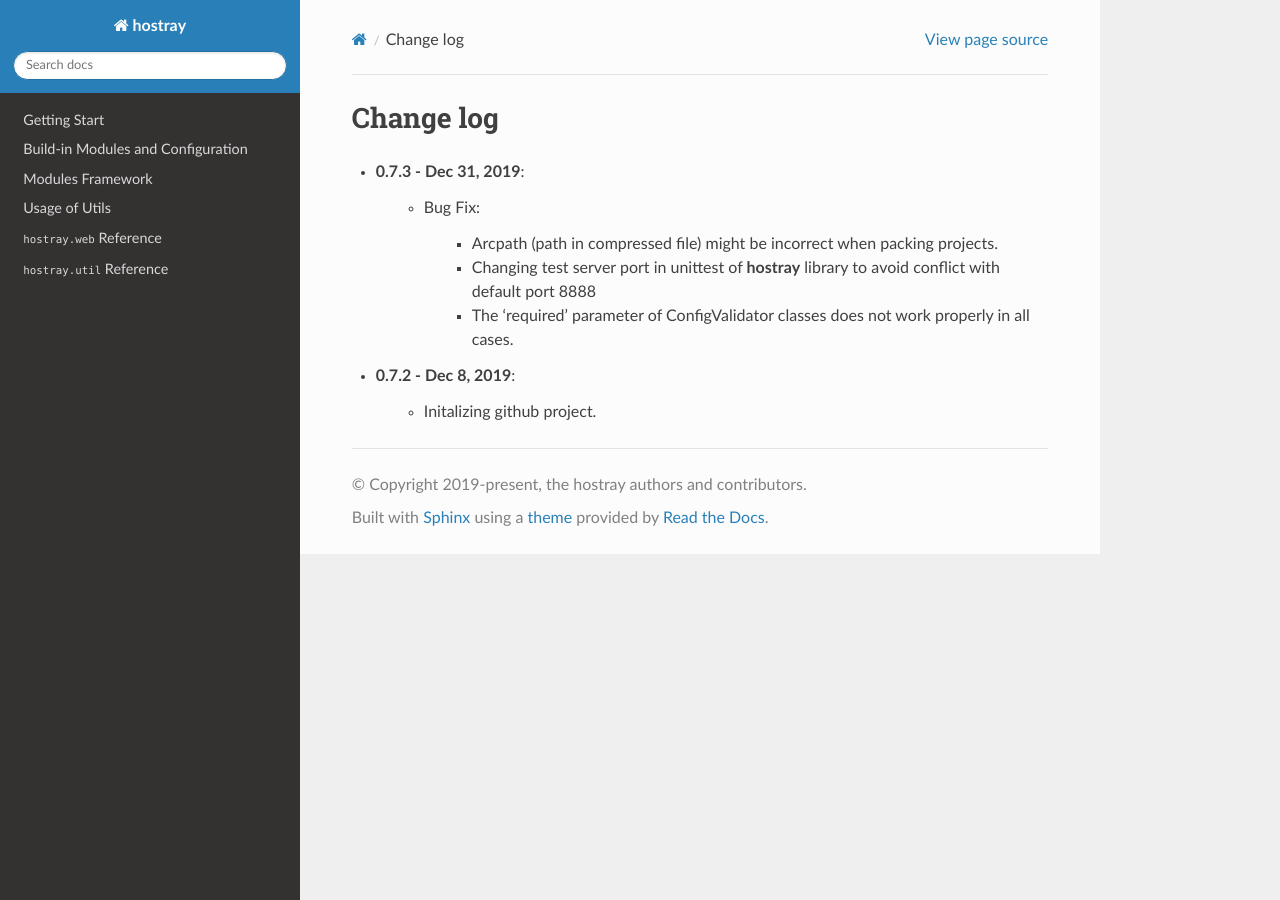
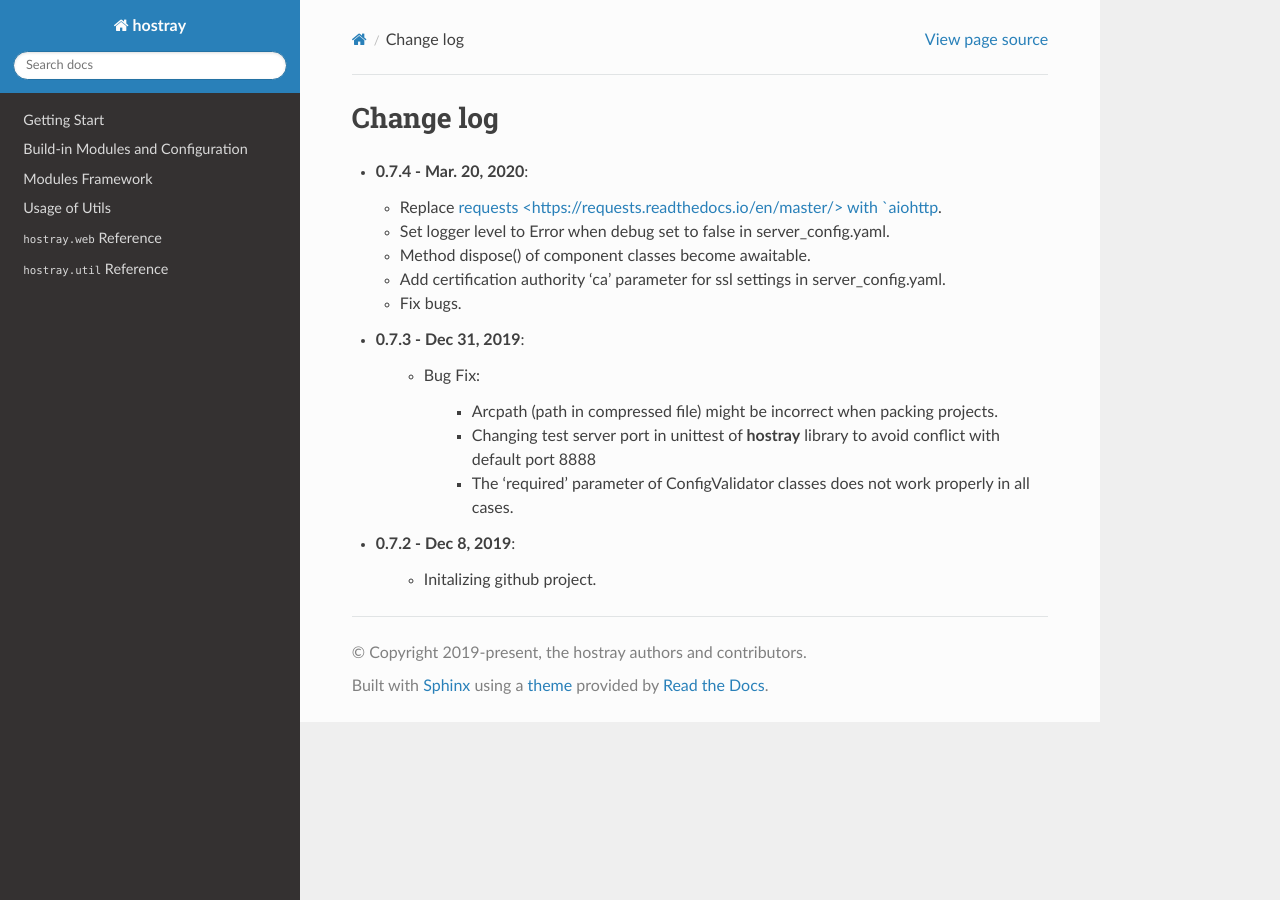
Before and after one commit to hsky77/hostray, a Sphinx documentation site: the page built from docs/changelog.rst, in a window 1280 px wide. Built offline with Sphinx 7.4.7 and the Read the Docs theme 2.0.0, drawn with Linux system fonts in a browser that asks for light colours.

Commit message:
version 0.7.4

```diff
--- a/docs/buildin.rst
+++ b/docs/buildin.rst
@@ -23,8 +23,9 @@ config:
     port: 8888                          # port number
     debug: True                         # enable debug mode
     ssl:
-        crt: xxx.crt                    # path of ssl certificate
-        key: xxx.key                    # path of private key file
+        crt: xxx.crt                    # absolute path of ssl certificate
+        key: xxx.key                    # absolute path of private key file
+        ca: xxx.ca                      # optional: absolute path of ca file
 
     controller:
         /api_route:                     # api routing path
--- a/docs/changelog.rst
+++ b/docs/changelog.rst
@@ -1,5 +1,13 @@
 Change log
 =====================================
+
+* **0.7.4 - Mar. 20, 2020**:
+
+  * Replace `requests <https://requests.readthedocs.io/en/master/> with `aiohttp <https://github.com/aio-libs/aiohttp>`__.
+  * Set logger level to Error when debug set to false in server_config.yaml.
+  * Method dispose() of component classes become awaitable.
+  * Add certification authority 'ca' parameter for ssl settings in server_config.yaml.
+  * Fix bugs.
 
 * **0.7.3 - Dec 31, 2019**:
 
--- a/hostray/__init__.py
+++ b/hostray/__init__.py
@@ -8,4 +8,4 @@ Last Updated:  Thursday, 7th November 2019 by hsky77 (howardlkung@gmail.com)
 '''
 
 Module_Path = __path__[0]
-Version = '0.7.3'
+Version = '0.7.4'
```
Also changed, not shown: README.md (+10 -2 lines), 1 other file.
